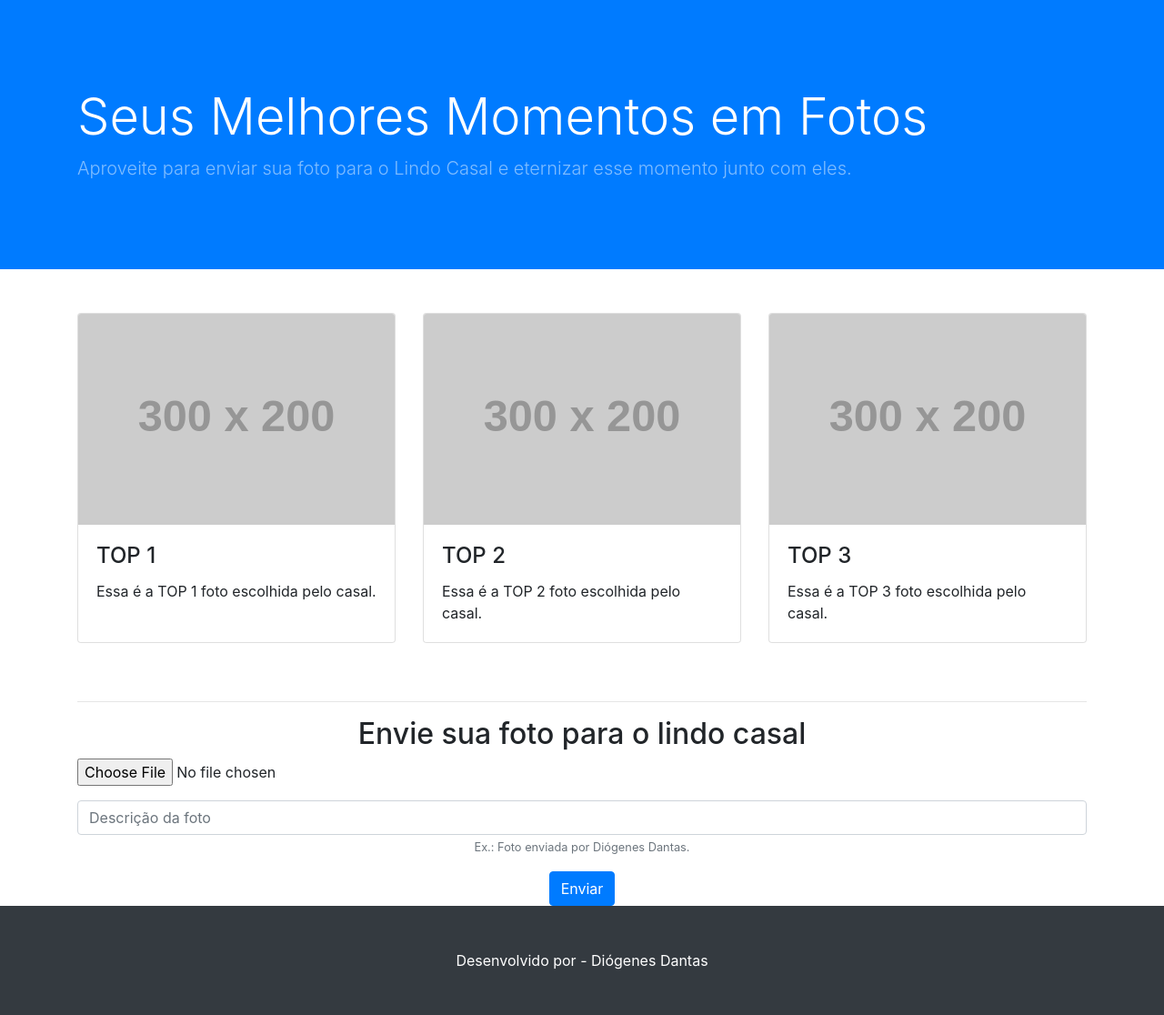
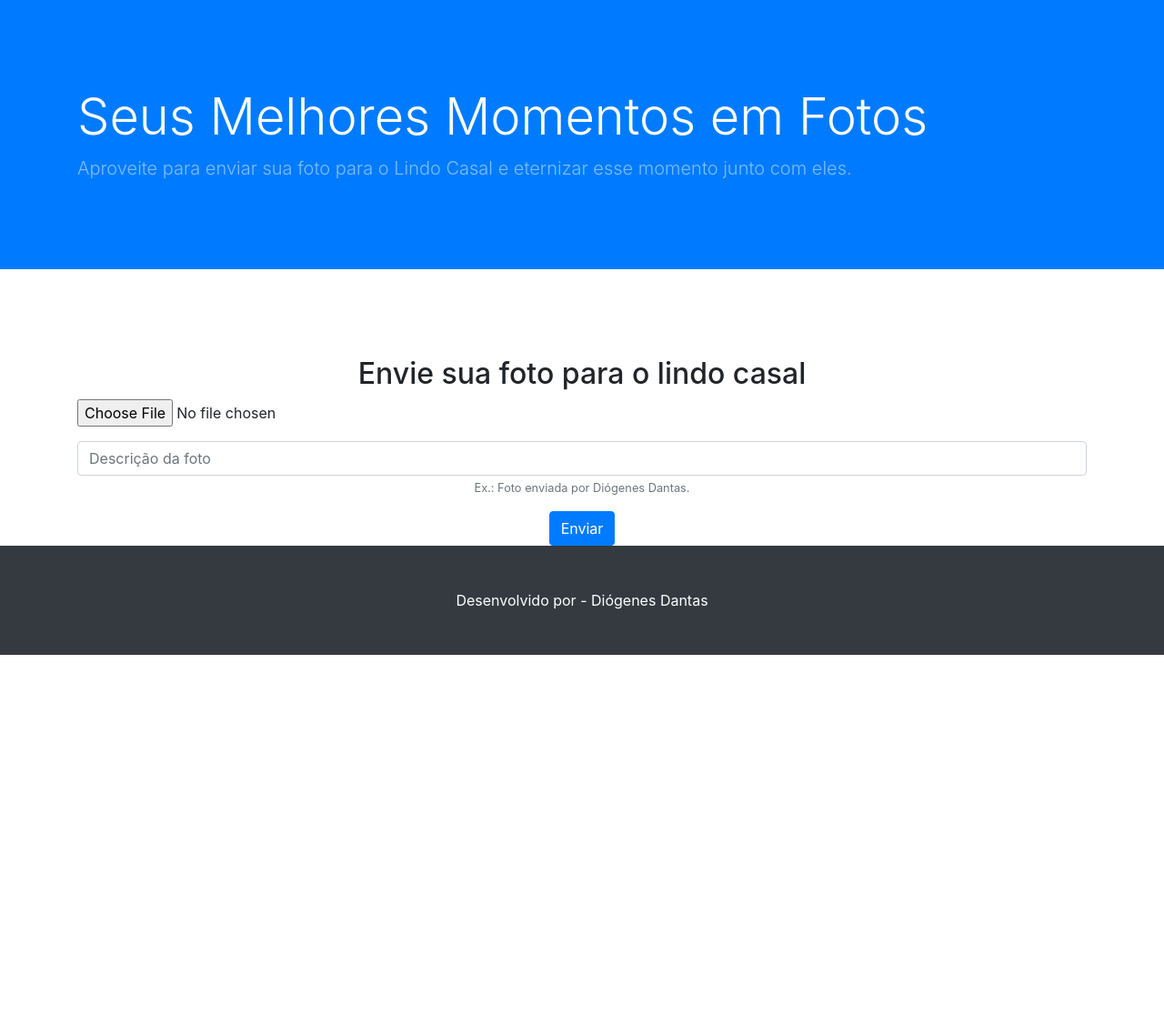
Before and after one commit to Doginnn/photobook, a Django app: page / in a window 1280 px wide. Shown: the part 57-1173 px from the top of the page at 91% size. After the commit the page ends 777 px from the top, so only its background shows below. Run offline with Django 3.2, Linux system fonts and the light colour scheme; grey boxes labelled with a size stand in for pictures from a placeholder-image service; parts of the project's set-up code (start-up, migrations or seed data) failed here and were passed over; some libraries are stand-ins or nearby versions.

Commit message:
[UPD]Atualizando base.html

```diff
--- a/photobook/app/templates/base.html
+++ b/photobook/app/templates/base.html
@@ -65,44 +65,28 @@
   <div class="container">
     <div class="row">
       <div class="col-md-4 mb-5">
-        <div class="card h-100">
-          <img class="card-img-top" src="https://placehold.it/300x200" alt="">
-          <div class="card-body">
-            <h4 class="card-title">TOP 1</h4>
-            <p class="card-text">Essa é a TOP 1 foto escolhida pelo casal.</p>
-          </div>
-        </div>
-      </div>
-      <div class="col-md-4 mb-5">
-        <div class="card h-100">
-          <img class="card-img-top" src="https://placehold.it/300x200" alt="">
-          <div class="card-body">
-            <h4 class="card-title">TOP 2</h4>
-            <p class="card-text">Essa é a TOP 2 foto escolhida pelo casal.</p>
-          </div>
-        </div>
-      </div>
-      <div class="col-md-4 mb-5">
-        <div class="card h-100">
-          <img class="card-img-top" src="https://placehold.it/300x200" alt="">
-          <div class="card-body">
-            <h4 class="card-title">TOP 3</h4>
-            <p class="card-text">Essa é a TOP 3 foto escolhida pelo casal.</p>
-          </div>
-        </div>
+<!--        <div class="card h-100">-->
+<!--          <img class="card-img-top" src="https://placehold.it/300x200" alt="">-->
+<!--          <div class="card-body">-->
+<!--            <h4 class="card-title">TOP 1</h4>-->
+<!--            <p class="card-text">Essa é a TOP 1 foto escolhida pelo casal.</p>-->
+<!--          </div>-->
+<!--        </div>-->
       </div>
     </div>
     <!-- /.row -->
   </div>
   <!-- /.container -->
 
-  <div class="container" align="center">
-      <hr>
+  <!-- Inicia o conteúdo da página -->
+  <div class="container-fluid">
+      <main class="container">
       {% block content %}
 
       {% endblock %}
-      </hr>
+      </main>
   </div>
+  <!-- Finaliza o conteúdo da página -->
 
   <!-- Footer -->
   <footer class="py-5 bg-dark">
```
